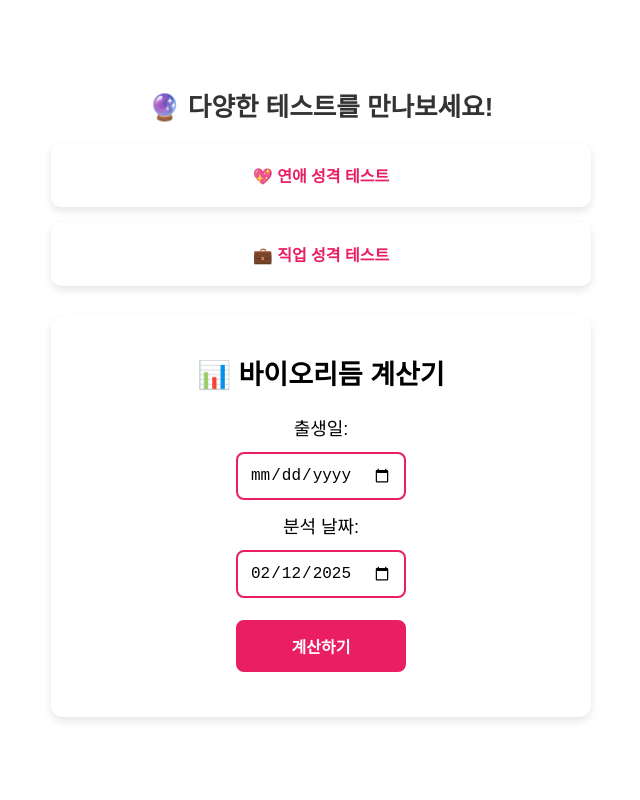
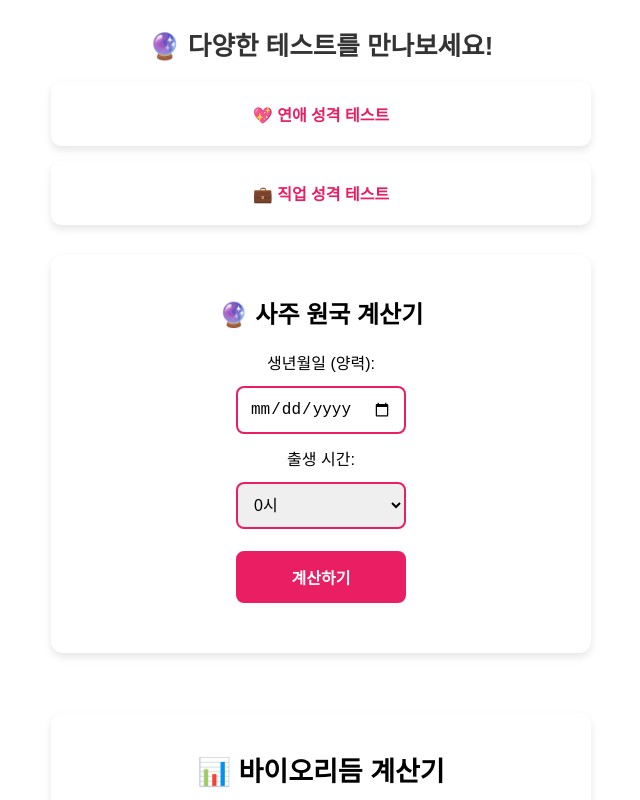
Before and after one commit to lr3mon/love_test, a React (Create React App) app: page /#/ in a window 1280 px wide. Shown: the top 800 px of the page, without its empty margins (319-959 px from the left). Built offline with nearby package versions, Linux system fonts and the light colour scheme; a web font is replaced by a local one.

Commit message:
api 추가

```diff
--- a/src/components/Biorhythm.js
+++ b/src/components/Biorhythm.js
@@ -53,6 +53,7 @@ function Biorhythm() {
                   borderColor: "red",
                   backgroundColor: "rgba(255, 0, 0, 0.2)",
                   fill: false,
+                  pointStyle: "circle", // ✅ 범례 아이콘을 원(circle)으로 변경
                 },
                 {
                   label: "💖 감정 리듬",
@@ -60,6 +61,7 @@ function Biorhythm() {
                   borderColor: "blue",
                   backgroundColor: "rgba(0, 0, 255, 0.2)",
                   fill: false,
+                  pointStyle: "circle", // ✅ 범례 아이콘을 원(circle)으로 변경
                 },
                 {
                   label: "🧠 지적 리듬",
@@ -67,10 +69,19 @@ function Biorhythm() {
                   borderColor: "green",
                   backgroundColor: "rgba(0, 255, 0, 0.2)",
                   fill: false,
+                  pointStyle: "circle", // ✅ 범례 아이콘을 원(circle)으로 변경
                 },
               ],
             }}
             options={{
+                plugins: {
+                    legend: {
+                        labels: {
+                            usePointStyle: true, // ✅ 범례를 원(circle)으로 변경
+                            boxWidth: 10, // ✅ 아이콘 크기 조정 (더 작은 원)
+                        },
+                    },
+                },
               scales: {
                 y: {
                   min: -100,
--- /dev/null
+++ b/src/components/SajuCalculator.js
@@ -0,0 +1,95 @@
+import React, { useState } from "react";
+import "../styles/SajuCalculator.css";
+
+function SajuCalculator() {
+    const [birthDate, setBirthDate] = useState("");
+    const [birthHour, setBirthHour] = useState("0"); // 출생 시간 선택
+    const [sajuResult, setSajuResult] = useState(null);
+    const API_KEY = "YOUR_API_KEY"; // ✅ 발급받은 API 키 입력
+
+    const fetchSajuData = async () => {
+        if (!birthDate) return;
+
+        const [year, month, day] = birthDate.split("-");
+
+        // ✅ API 요청 URL 생성
+        const apiUrl = `https://apis.data.go.kr/B090041/openapi/service/LunCalService/getLunCal?solYear=${year}&solMonth=${month}&solDay=${day}&ServiceKey=${'72o0rmgeQ%2BJGGu6qar4ev3yZt6Kt%2Bjb6AQxn1urD%2BQdGNkXupiWs7ZJaGlpGMI%2BjYUSeCOBsTQD5Dw%2FuJgyPqA%3D%3D'}&_type=json`;
+
+        try {
+            const response = await fetch(apiUrl);
+            const data = await response.json();
+
+            if (data.response.body.items) {
+                const sajuData = data.response.body.items.item;
+                const lunarYear = sajuData.lunYear;  // 음력 연도
+                const lunarMonth = sajuData.lunMonth; // 음력 월
+                const lunarDay = sajuData.lunDay;  // 음력 일
+
+                // ✅ 천간·지지 및 오행 정보 저장
+                setSajuResult({
+                    solarDate: `${year}-${month}-${day}`,
+                    lunarDate: `${lunarYear}-${lunarMonth}-${lunarDay}`,
+                    tiangan: sajuData.tiangan,
+                    dizhi: sajuData.dizhi,
+                    element: sajuData.element // 오행 정보
+                });
+            }
+        } catch (error) {
+            console.error("사주 API 요청 오류:", error);
+        }
+    };
+
+    return (
+        <div className="saju-container">
+            <h2>🔮 사주 원국 계산기</h2>
+            <div className="saju-inputs">
+                <label>생년월일 (양력):</label>
+                <input type="date" value={birthDate} onChange={(e) => setBirthDate(e.target.value)} />
+
+                <label>출생 시간:</label>
+                <select value={birthHour} onChange={(e) => setBirthHour(e.target.value)}>
+                    {Array.from({ length: 24 }, (_, i) => (
+                        <option key={i} value={i}>{i}시</option>
+                    ))}
+                </select>
+
+                <button onClick={fetchSajuData}>계산하기</button>
+            </div>
+
+            {sajuResult && (
+                <div className="saju-result">
+                    <h3>📝 사주 원국</h3>
+                    <p>📅 양력 날짜: {sajuResult.solarDate}</p>
+                    <p>🌙 음력 날짜: {sajuResult.lunarDate}</p>
+                    <table>
+                        <thead>
+                            <tr>
+                                <th>연주</th>
+                                <th>월주</th>
+                                <th>일주</th>
+                                <th>시주</th>
+                            </tr>
+                        </thead>
+                        <tbody>
+                            <tr className="saju-tiangan">
+                                <td>{sajuResult.tiangan.year}</td>
+                                <td>{sajuResult.tiangan.month}</td>
+                                <td>{sajuResult.tiangan.day}</td>
+                                <td>{sajuResult.tiangan.hour}</td>
+                            </tr>
+                            <tr className="saju-dizhi">
+                                <td>{sajuResult.dizhi.year}</td>
+                                <td>{sajuResult.dizhi.month}</td>
+                                <td>{sajuResult.dizhi.day}</td>
+                                <td>{sajuResult.dizhi.hour}</td>
+                            </tr>
+                        </tbody>
+                    </table>
+                    <p>🌟 오행 분석: {sajuResult.element}</p>
+                </div>
+            )}
+        </div>
+    );
+}
+
+export default SajuCalculator;
--- a/src/components/TestList.js
+++ b/src/components/TestList.js
@@ -1,5 +1,6 @@
 import { Link } from "react-router-dom";
-import Biorhythm from "./Biorhythm"; // ✅ 바이오리듬 추가
+import Biorhythm from "./Biorhythm"; // ✅ 바이오리듬 계산기 추가
+import SajuCalculator from "./SajuCalculator"; // ✅ 사주 원국 계산기 추가
 import "../styles/TestList.css";
 
 function TestList() {
@@ -12,7 +13,10 @@ function TestList() {
         <Link to="/tests/job" className="test-card">💼 직업 성격 테스트</Link>
       </div>
 
-      {/* ✅ 바이오리듬 컴포넌트를 아래로 이동 */}
+      {/* ✅ 사주 원국 계산기 추가 */}
+      <SajuCalculator />
+
+      {/* ✅ 바이오리듬 계산기도 그대로 유지 */}
       <Biorhythm />
     </div>
   );
--- /dev/null
+++ b/src/styles/SajuCalculator.css
@@ -0,0 +1,77 @@
+.saju-container {
+    display: flex;
+    flex-direction: column;
+    align-items: center;
+    text-align: center;
+    background: white;
+    padding: 20px;
+    border-radius: 12px;
+    box-shadow: 0 4px 8px rgba(0, 0, 0, 0.1);
+    width: 100%;
+    max-width: 540px;
+    margin: 30px auto;
+    box-sizing: border-box;
+}
+
+.saju-inputs {
+    display: flex;
+    flex-direction: column;
+    gap: 12px;
+    margin-bottom: 20px;
+}
+
+.saju-inputs input,
+.saju-inputs select,
+.saju-inputs button {
+    padding: 12px;
+    border-radius: 8px;
+    border: 2px solid #e91e63; /* ✅ 기존 스타일과 동일한 색상 */
+    font-size: 16px;
+    transition: all 0.3s ease;
+}
+
+.saju-inputs button {
+    background-color: #e91e63;
+    color: white;
+    font-weight: bold;
+    cursor: pointer;
+}
+
+.saju-inputs button:hover {
+    background-color: #d81b60;
+}
+
+/* ✅ 사주 결과 테이블 */
+.saju-result {
+    margin-top: 20px;
+    padding: 15px;
+    background: #fce4ec; /* ✅ 기존 스타일과 동일한 연한 핑크 배경 */
+    border-radius: 10px;
+    width: 100%;
+    text-align: center;
+}
+
+.saju-result table {
+    width: 100%;
+    border-collapse: collapse;
+    margin-top: 10px;
+}
+
+.saju-result th, .saju-result td {
+    padding: 10px;
+    border: 1px solid #f8bbd0;
+    text-align: center;
+    font-weight: bold;
+}
+
+/* ✅ 천간 스타일 */
+.saju-tiangan td {
+    background: #ffebee; /* 연한 레드 */
+    color: #b71c1c; /* 다크 레드 */
+}
+
+/* ✅ 지지 스타일 */
+.saju-dizhi td {
+    background: #e3f2fd; /* 연한 블루 */
+    color: #0d47a1; /* 다크 블루 */
+}
```
